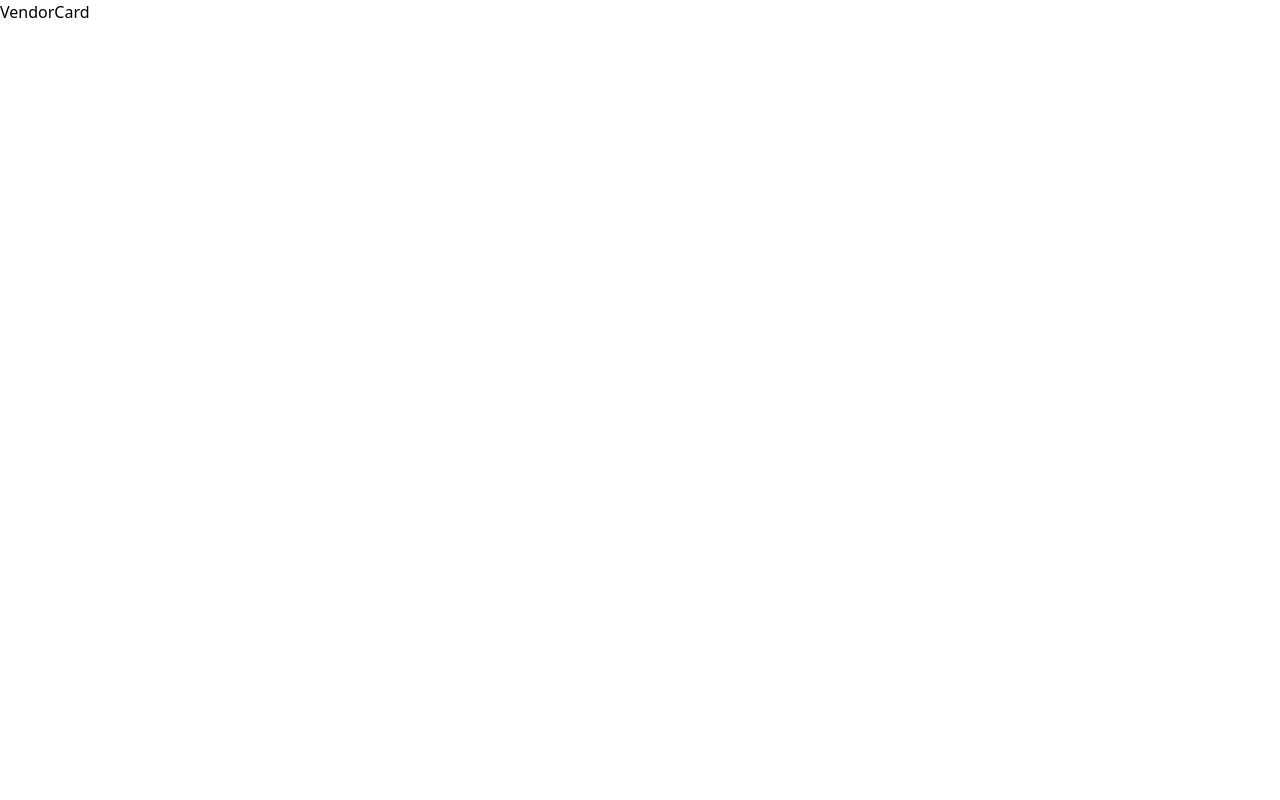
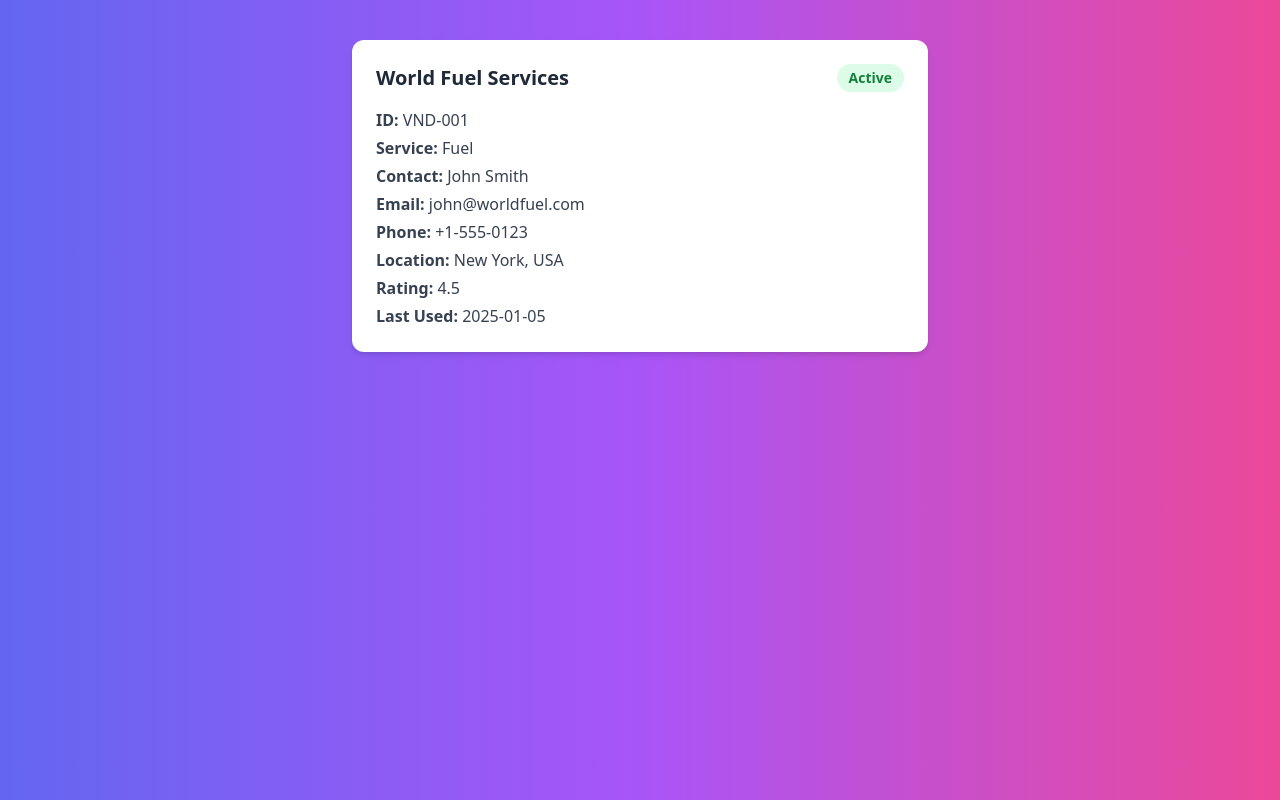
Before and after one commit to TanmayVidhate/VendorManagement, a React (Vite) app: page / in a window 1280 px wide. Both pictures are taken after a click on the icon 1088 px from the left and 294 px from the top of the page. Built offline with nearby package versions, Linux system fonts and the light colour scheme.

Commit message:
add card

```diff
--- a/src/Components/VendorCard.jsx
+++ b/src/Components/VendorCard.jsx
@@ -1,8 +1,44 @@
-import React from 'react'
+import { useParams } from "react-router-dom";
 
+import { mockVendors } from "../data/Vendor"
+import { useState } from "react";
 function VendorCard() {
+
+  const { id } = useParams();
+  const record = mockVendors.find(mockVendor => mockVendor.id === id);
   return (
-    <div>VendorCard</div>
+    <>
+      <div className="h-[100vh] w-[100vw]  bg-gradient-to-r from-indigo-500 via-purple-500 to-pink-500 shadow-xl  overflow-hidden p-6  text-white  ">
+        <div className="max-w-xl mx-auto bg-white shadow-md rounded-xl overflow-hidden p-6 my-4 hover:shadow-lg transition-shadow duration-300">
+          {/* Vendor Header */}
+          <div className="flex items-center justify-between mb-4">
+            <h2 className="text-xl font-bold text-gray-800">{record.name}</h2>
+            <span
+              className={`px-3 py-1 rounded-full text-sm font-semibold ${record.status === "Active"
+                ? "bg-green-100 text-green-700"
+                : "bg-gray-200 text-gray-700"
+                }`}
+            >
+              {record.status}
+            </span>
+          </div>
+
+          {/* Vendor Details */}
+          <div className="text-gray-700 space-y-1">
+            <p><strong>ID:</strong> {record.id}</p>
+            <p><strong>Service:</strong> {record.serviceType}</p>
+            <p><strong>Contact:</strong> {record.contactPerson}</p>
+            <p><strong>Email:</strong> {record.email}</p>
+            <p><strong>Phone:</strong> {record.phone}</p>
+            <p><strong>Location:</strong> {record.location}</p>
+            <p><strong>Rating:</strong> {record.rating} </p>
+            <p><strong>Last Used:</strong> {record.lastUsed}</p>
+          </div>
+
+        </div>
+      </div>
+
+    </>
   )
 }
 
```
